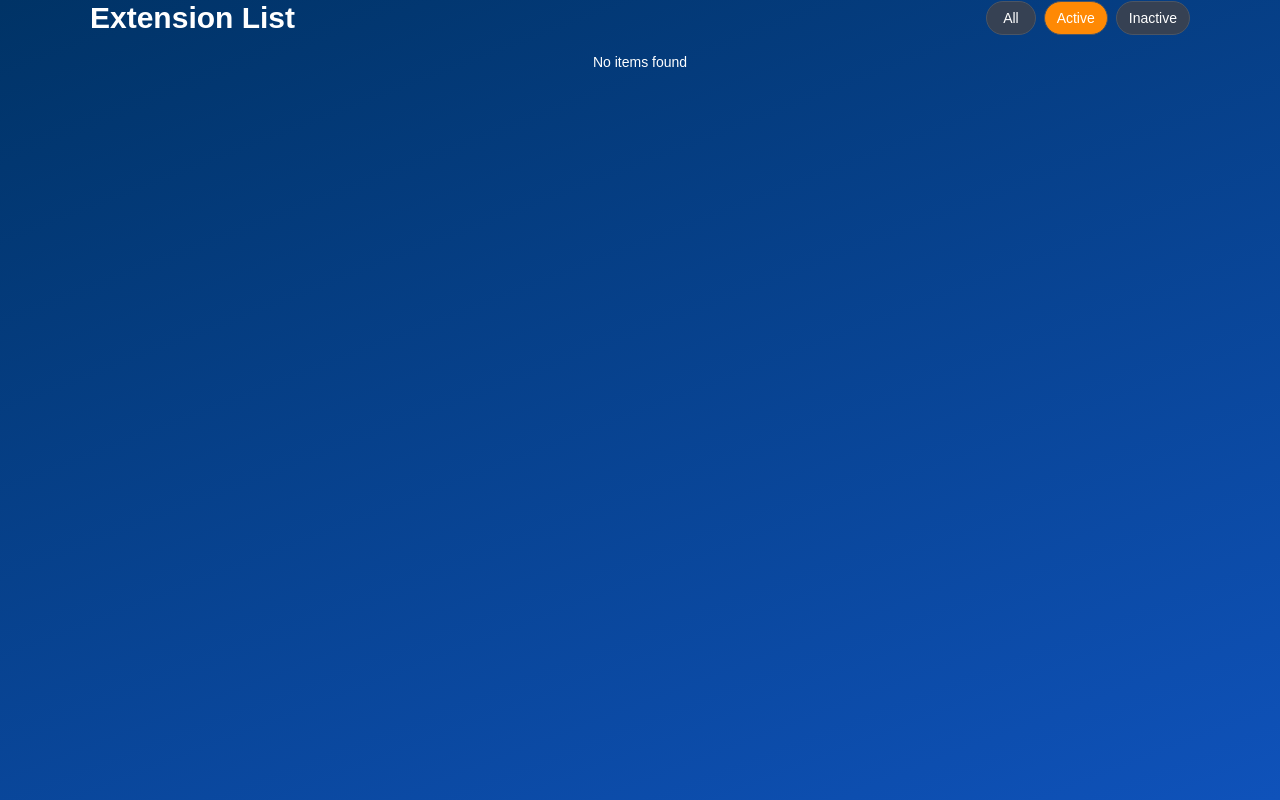
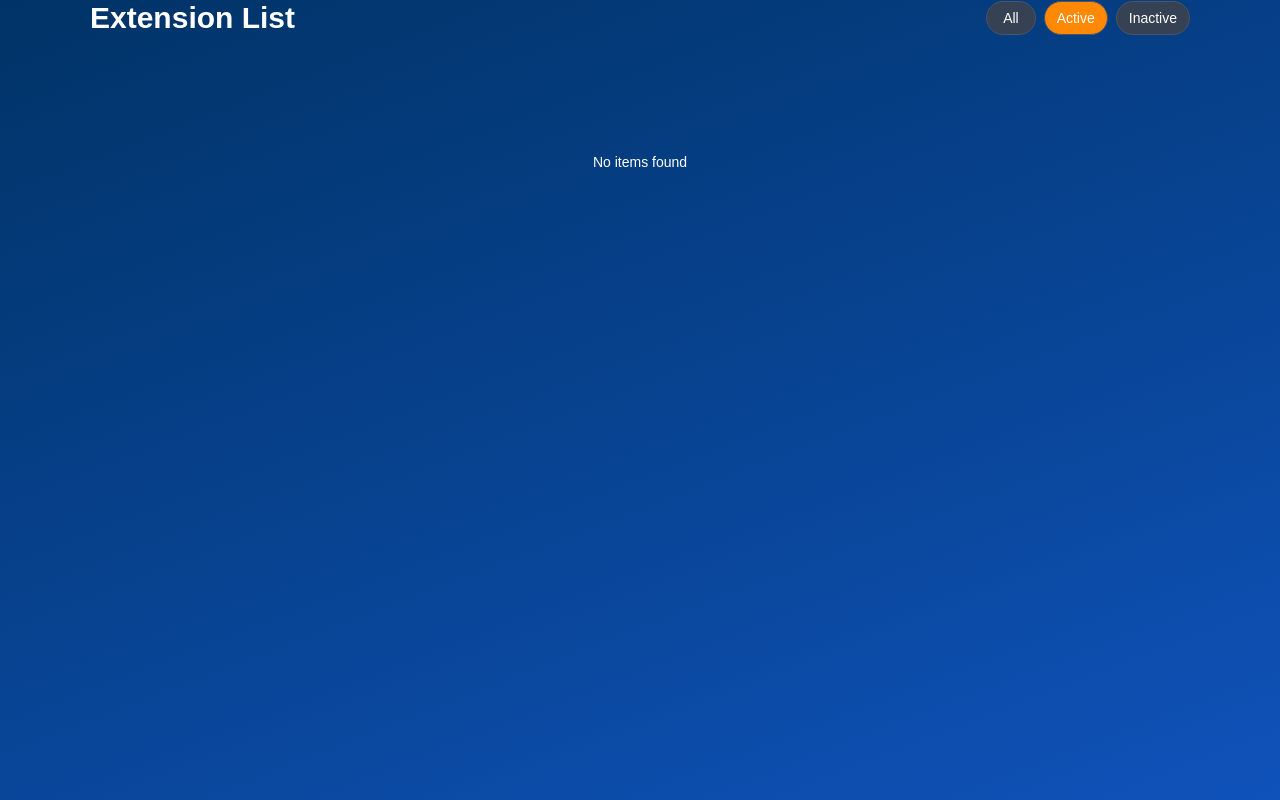
Before and after one commit to sazidhayatkhan/browser-extension-ui, a Next.js app: page / in a window 1280 px wide. Both pictures are taken after a click on the button "Active". Built offline with nearby package versions, Linux system fonts and the light colour scheme.

Commit message:
fixed issue

```diff
--- a/src/view/page-home/index.tsx
+++ b/src/view/page-home/index.tsx
@@ -127,7 +127,7 @@ const HomeUI = (props: Props) => {
       </div>
       {filteredCards.length === 0 && filter === "active" ? (
         <div className="flex justify-center items-center">
-          <span className="text-white text-sm">No items found</span>
+          <span className="text-white text-sm mt-20 md:mt-[100px]">No items found</span>
         </div>
       ) : (
         <div className="grid grid-cols-1 md:grid-cols-3 gap-3">
```
